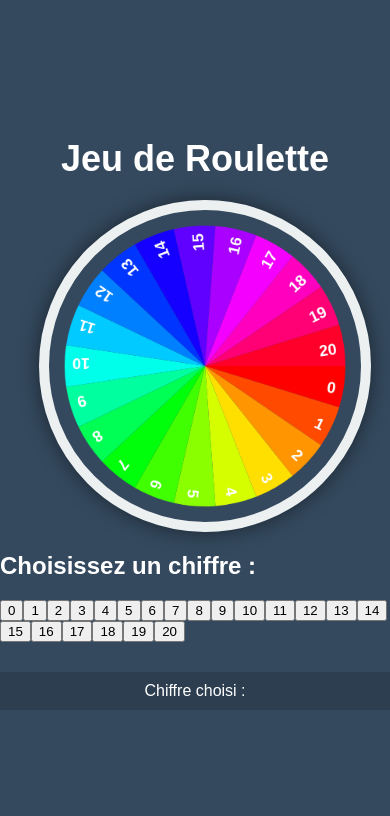
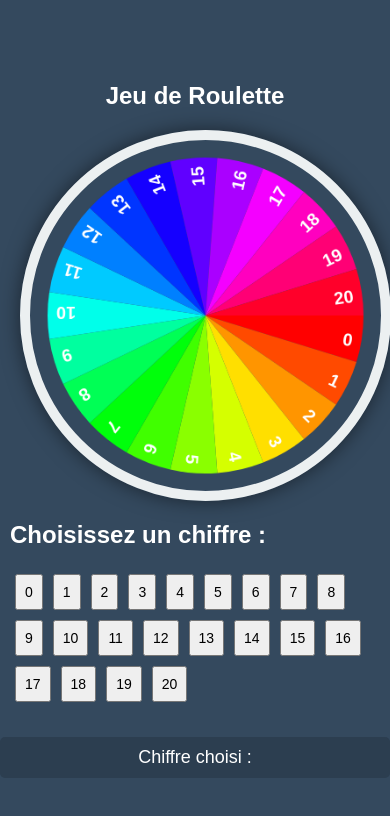
Before and after one commit to Macdonald964/Ayiti-Offre-M-D-Entreprises, a plain HTML site: page Roulette1.html in a window 390 px wide. Drawn offline with Linux system fonts and the light colour scheme.

Commit message:
update roulette

```diff
--- a/Roulette1.html
+++ b/Roulette1.html
@@ -88,6 +88,60 @@
             font-size: 18px;
             cursor: pointer;
         }
+
+        /* Styles généraux */
+body {
+    padding: 10px; /* Ajout d'un peu de padding pour les petits écrans */
+}
+
+/* Styles pour le conteneur de la roulette */
+#roulette-container {
+    width: 90vw; /* Utilisation de la largeur de la vue */
+    height: 90vw; /* Utilisation de la largeur de la vue pour garder le ratio */
+    max-width: 400px; /* Limite la largeur maximale */
+    max-height: 400px; /* Limite la hauteur maximale */
+}
+
+/* Styles pour les boutons de sélection de chiffres */
+.number-button {
+    margin: 5px;
+    padding: 10px;
+    font-size: 16px; /* Taille de police plus petite pour les petits écrans */
+}
+
+/* Media Queries pour les tablettes et téléphones */
+@media (max-width: 768px) {
+    h1 {
+        font-size: 28px; /* Réduction de la taille de la police pour les petits écrans */
+    }
+
+    #result {
+        font-size: 20px; /* Réduction de la taille de la police pour le résultat */
+    }
+
+    #chosenNumbers {
+        font-size: 18px; /* Réduction de la taille de la police pour les chiffres choisis */
+    }
+
+    #message {
+        font-size: 18px; /* Réduction de la taille de la police pour le message */
+    }
+
+    #hearts {
+        font-size: 20px; /* Réduction de la taille de la police pour les cœurs */
+    }
+}
+
+@media (max-width: 480px) {
+    h1 {
+        font-size: 24px; /* Réduction supplémentaire pour les très petits écrans */
+    }
+
+    .number-button {
+        font-size: 14px; /* Taille de police encore plus petite pour les très petits écrans */
+        padding: 8px; /* Réduction du padding */
+    }
+}
     </style>
 </head>
 <body>
@@ -116,7 +170,7 @@
 <div id="modal">
     <div id="modal-content">
         <p>OOOupsss!!! Vous avez perdu. 😢 Voulez-vous rejouer?</p>
-        <button class="button" id="yesButton">Oui</button>
+        <button class="button" id="yesButton">Rejouer</button>
         <button class="button" id="noButton">Non</button>
     </div>
 </div>
```
